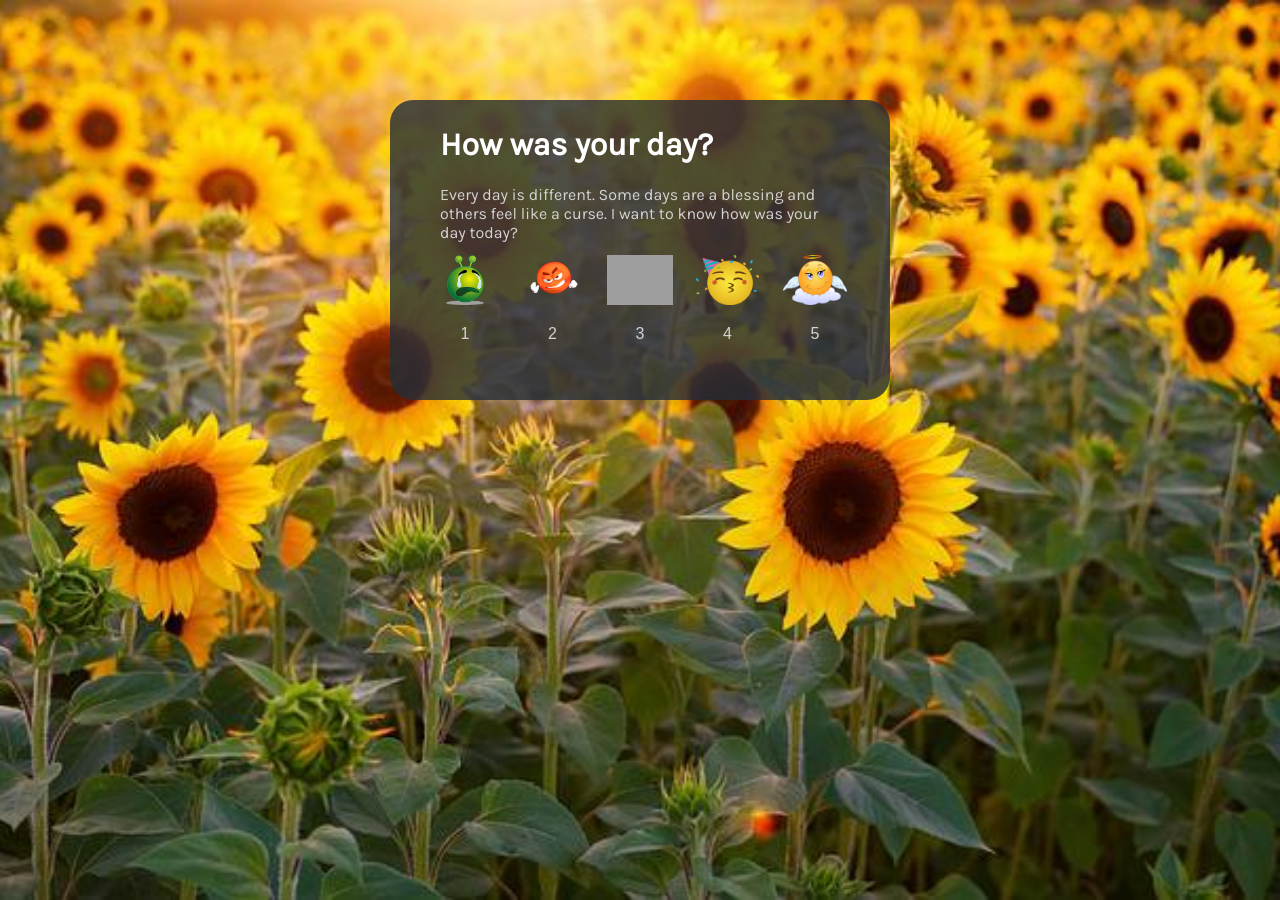
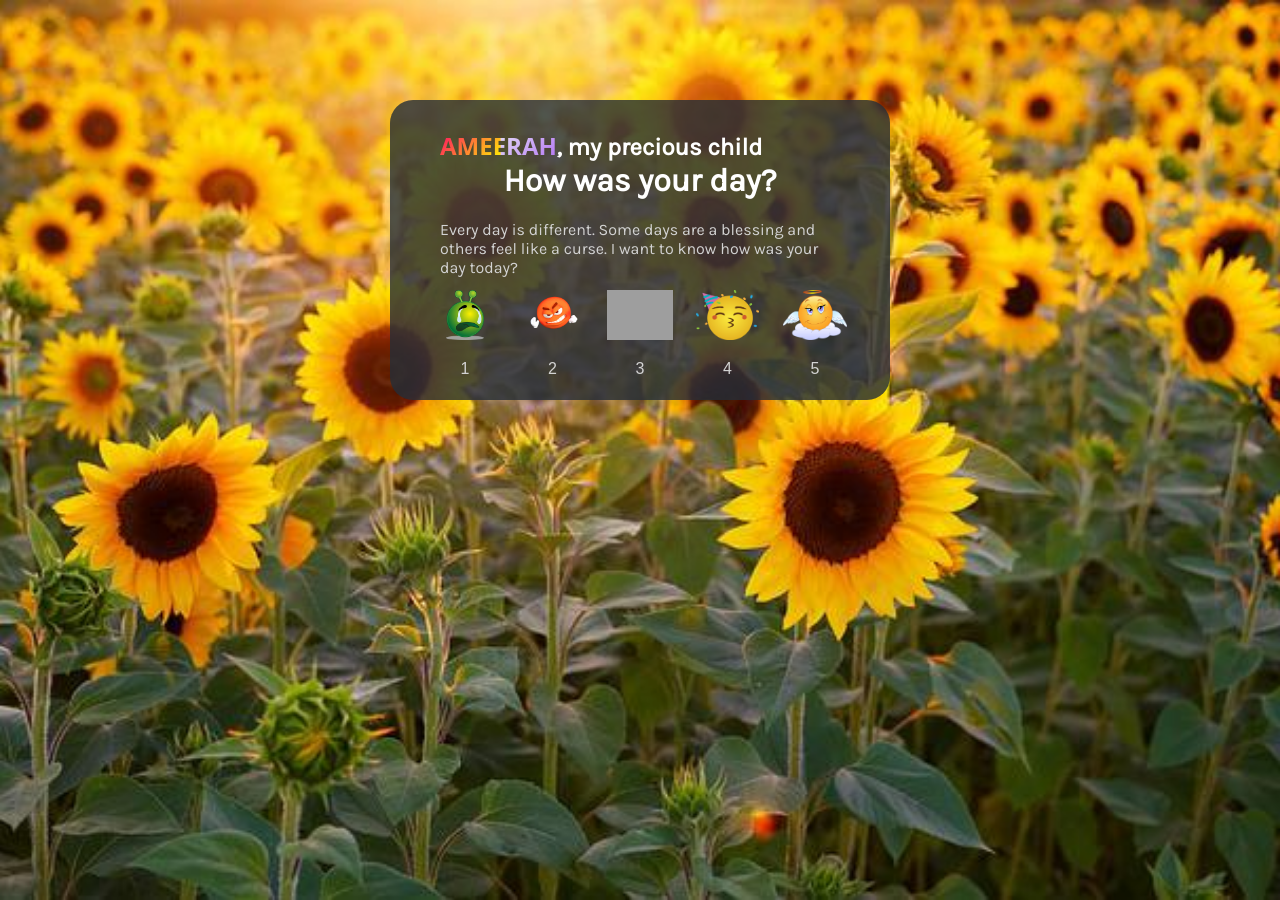
Before and after one commit to jcsmileyjr/howsyourday, a React (Create React App) app: page / in a window 1280 px wide. Built offline with nearby package versions, Linux system fonts and the light colour scheme; grey boxes are pictures that could not be loaded.

Commit message:
Personalize experience and better CSS transition

```diff
--- a/src/App.css
+++ b/src/App.css
@@ -22,10 +22,24 @@ main {
 
 h1 {
   color:white;
+  text-align: center;
+  margin-top: 0;
 }
 
 p {
   color: lightgray;
+}
+
+.personalize__message--style {
+  color:white;
+  font-size: 1.5em;
+  font-weight: bold;
+  margin-bottom: 0;
+}
+
+.personalize__name--style {
+  color: red;
+  font-family: 'Josefin Sans', Sans;
 }
 
 .UI-background {
@@ -54,6 +68,10 @@ p {
     margin: 0 10px;
     padding: 5px 10px 20px 10px;
   }
+
+  .personalize__message--style {
+    font-size: 1.25em;
+  }
 }
 
 @media only screen and (min-width:500px){
@@ -61,3 +79,33 @@ p {
     min-width: 400px;
   }
 }
+
+/*Borrow idea from https://alvarotrigo.com/blog/css-text-animations/*/
+.animate-charcter
+{
+  font-family: 'Josefin Sans', Sans;
+  text-transform: uppercase;
+  background-image: linear-gradient(
+    -225deg,
+    #e4def6 0%,
+    #b981f4 29%,
+    #ff1361 67%,
+    #fff800 100%
+  );
+  background-size: auto auto;
+  background-clip: border-box;
+  background-size: 200% auto;
+  color: #fff;
+  background-clip: text;
+  text-fill-color: transparent;
+  -webkit-background-clip: text;
+  -webkit-text-fill-color: transparent;
+  animation: textclip 2s linear infinite;
+  display: inline-block;
+}
+
+@keyframes textclip {
+  to {
+    background-position: 200% center;
+  }
+}
--- a/src/App.js
+++ b/src/App.js
@@ -34,6 +34,7 @@ function App() {
       <main>
         {userChoice === "" && (
           <div>
+            <p className="personalize__message--style"><span className="animate-charcter">Ameerah</span>, my precious child</p>
             <h1>How was your day?</h1>
             <p>
               Every day is different. Some days are a blessing and others feel
--- a/src/components/buttonExpressions/buttonExpressions.css
+++ b/src/components/buttonExpressions/buttonExpressions.css
@@ -6,6 +6,7 @@
 
 .buttonExpression__image--style:hover, .buttonExpression__image--style:focus, .buttonExpression__image--style:active {
     transform: scale(1.5);
+    transition: all 0.5s ease;
 }
 
 .buttonExpression__image--style:focus-visible {
```
